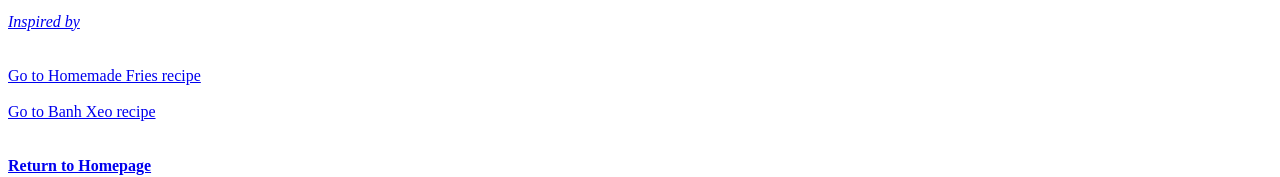
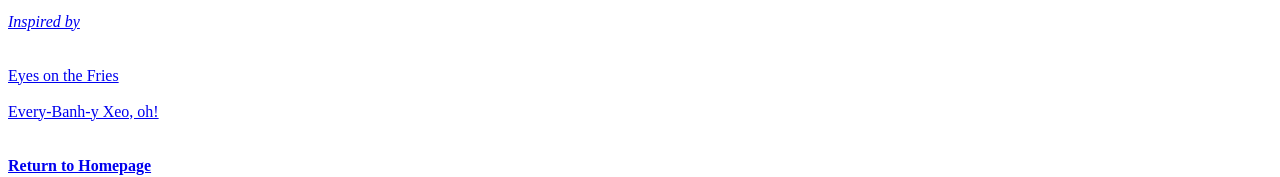
Before and after one commit to shavhp/odin-recipes, a plain HTML site: page recipes/pancakes.html in a window 1280 px wide. Shown: the part 784-961 px from the top of the page. Drawn offline with Linux system fonts and the light colour scheme.

Commit message:
Turn links into puns

```diff
--- a/recipes/pancakes.html
+++ b/recipes/pancakes.html
@@ -33,10 +33,10 @@
 <br/>
 <br/>
 <br/>
-<a href="./homemade-fries.html">Go to Homemade Fries recipe</a>
+<a href="./homemade-fries.html">Eyes on the Fries</a>
 <br/>
 <br/>
-<a href="./banhxeo.html">Go to Banh Xeo recipe</a>
+<a href="./banhxeo.html">Every-Banh-y Xeo, oh!</a>
 <br/>
 <br/>
 <br/>
```
